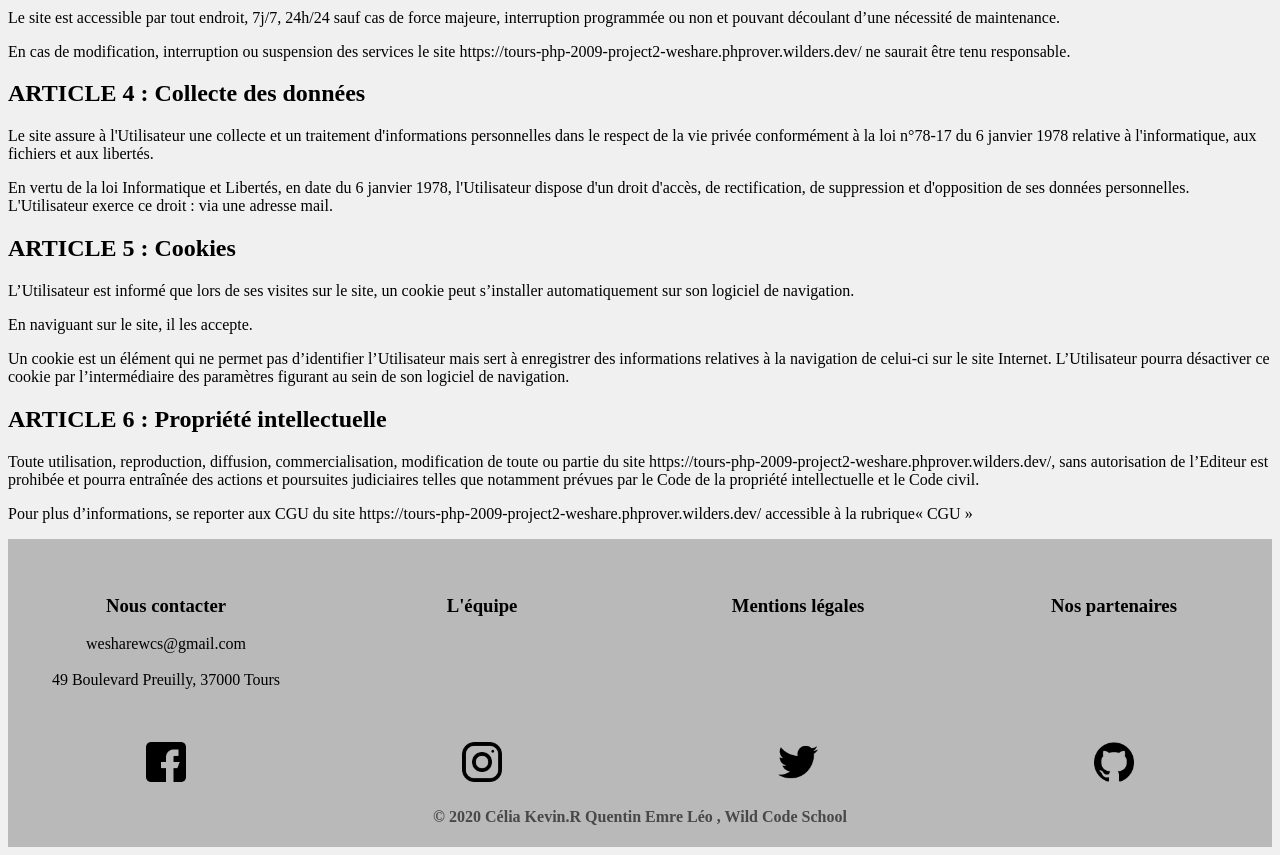
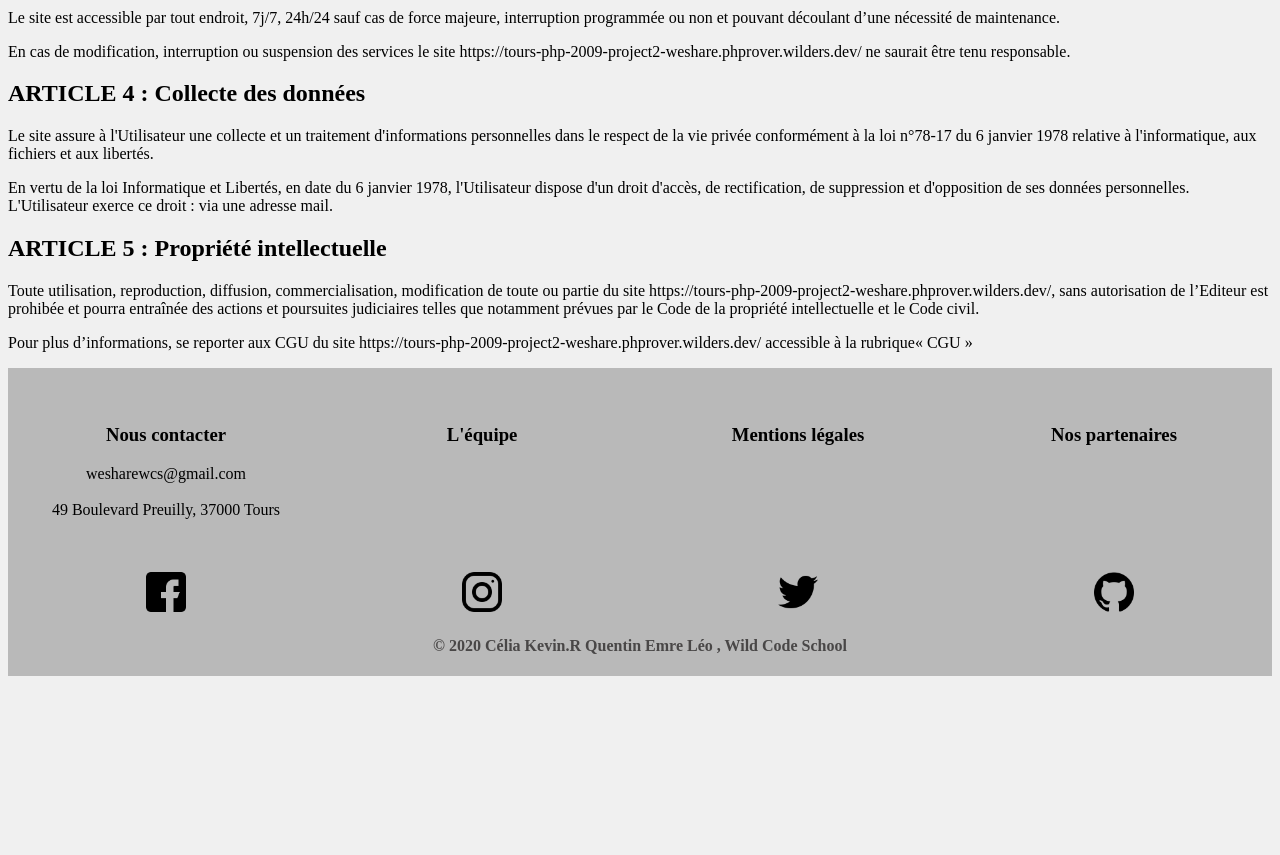
Before and after one commit to WildCodeSchool/tours-php-2009-project2-weshare, a PHP site: template src/View/Others/legalMention.html.twig in a window 1280 px wide. Shown: the part 761-1616 px from the top of the page. After the commit the page ends 1437 px from the top, so only its background shows below. Run offline with PHP 8.4, Linux system fonts and the light colour scheme; the template is opened without the code that fills it, so the values that code supplies are empty; some libraries are stand-ins or nearby versions.

Commit message:
delete article 5 on cookies

```diff
--- a/src/View/Others/legalMention.html.twig
+++ b/src/View/Others/legalMention.html.twig
@@ -20,11 +20,7 @@
 <h2>ARTICLE 4 : Collecte des données</h2>
 <p>Le site assure à l'Utilisateur une collecte et un traitement d'informations personnelles dans le respect de la vie privée conformément à la loi n°78-17 du 6 janvier 1978 relative à l'informatique, aux fichiers et aux libertés.</p>
 <p>En vertu de la loi Informatique et Libertés, en date du 6 janvier 1978, l'Utilisateur dispose d'un droit d'accès, de rectification, de suppression et d'opposition de ses données personnelles. L'Utilisateur exerce ce droit : via une adresse mail.</p>
-<h2>ARTICLE 5 : Cookies</h2>
-<p>L’Utilisateur est informé que lors de ses visites sur le site, un cookie peut s’installer automatiquement sur son logiciel de navigation.</p>
-<p>En naviguant sur le site, il les accepte.</p>
-<p>Un cookie est un élément qui ne permet pas d’identifier l’Utilisateur mais sert à enregistrer des informations relatives à la navigation de celui-ci sur le site Internet. L’Utilisateur pourra désactiver ce cookie par l’intermédiaire des paramètres figurant au sein de son logiciel de navigation.</p>
-<h2>ARTICLE 6 : Propriété intellectuelle</h2>
+<h2>ARTICLE 5 : Propriété intellectuelle</h2>
 <p>Toute utilisation, reproduction, diffusion, commercialisation, modification de toute ou partie du site https://tours-php-2009-project2-weshare.phprover.wilders.dev/,  sans autorisation de l’Editeur est prohibée et pourra entraînée des actions et poursuites judiciaires telles que notamment prévues par le Code de la propriété intellectuelle et le Code civil.</p>
 <p>Pour plus d’informations, se reporter aux CGU du site https://tours-php-2009-project2-weshare.phprover.wilders.dev/ accessible à la rubrique« CGU »</p>
 {% endblock %}
```
